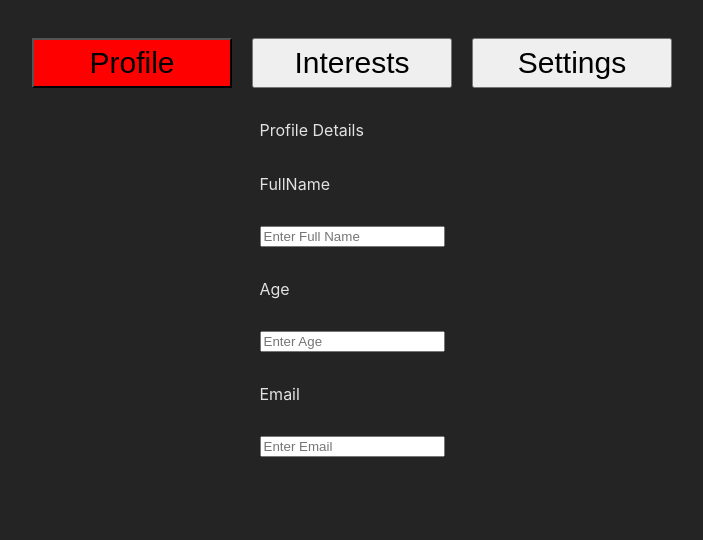
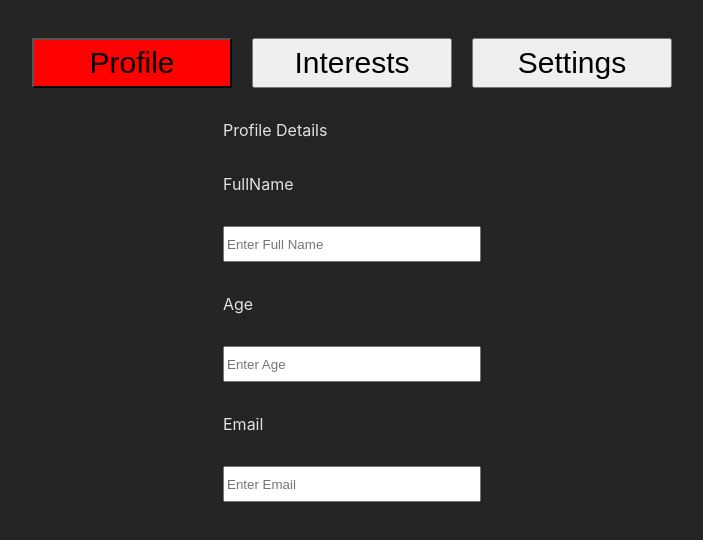
Before and after one commit to saivaibhavks/tabs, a React (Vite) app: page / in a window 1280 px wide. Shown: the top 540 px of the page, without its empty margins (288-991 px from the left). Built offline with nearby package versions, Linux system fonts and the light colour scheme.

Commit message:
css changes

```diff
--- a/src/Profile.css
+++ b/src/Profile.css
@@ -5,4 +5,8 @@
   display: flex;
   flex-direction: column;
   gap: 30px;
+  input {
+    width: 250px;
+    height: 30px;
+  }
 }
```
